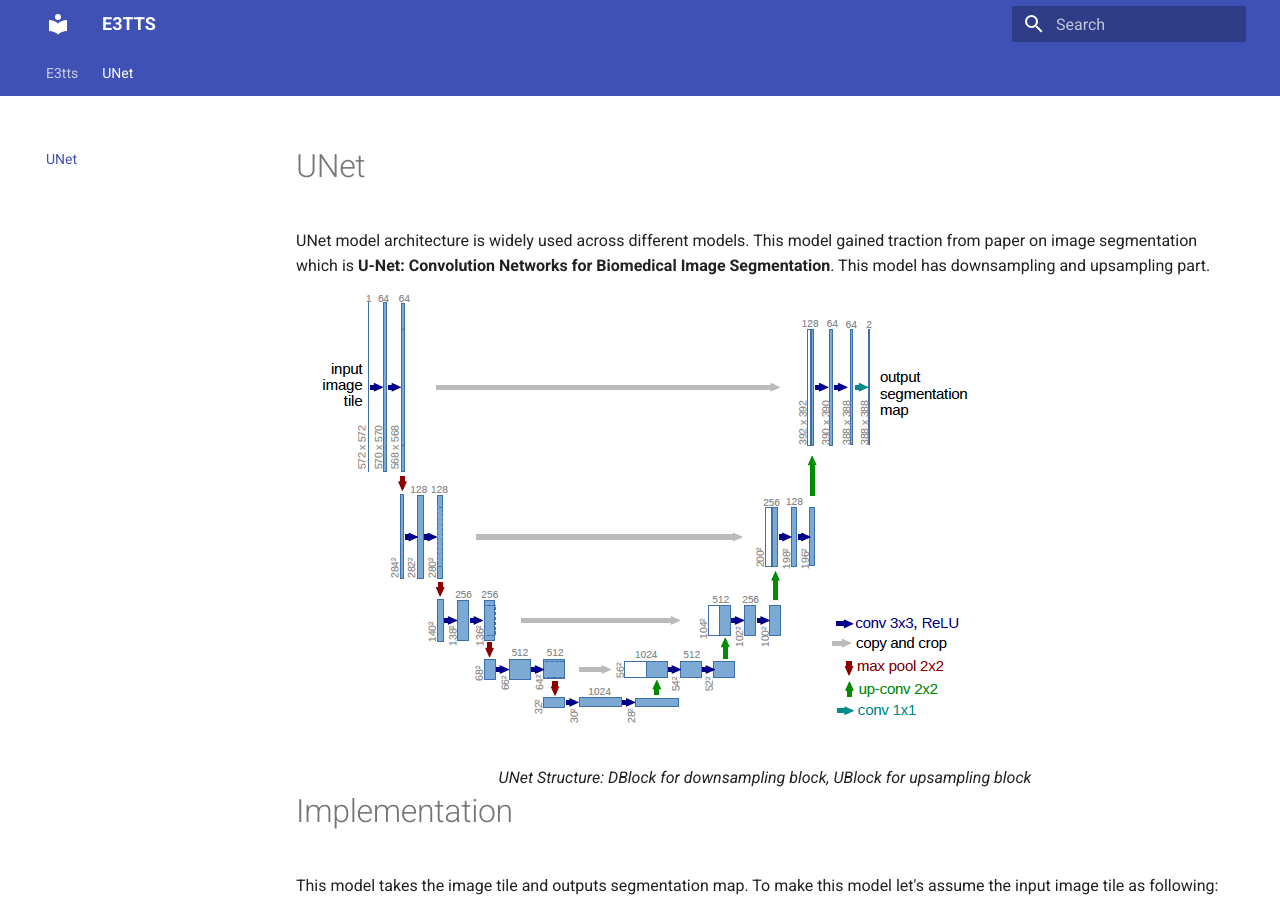
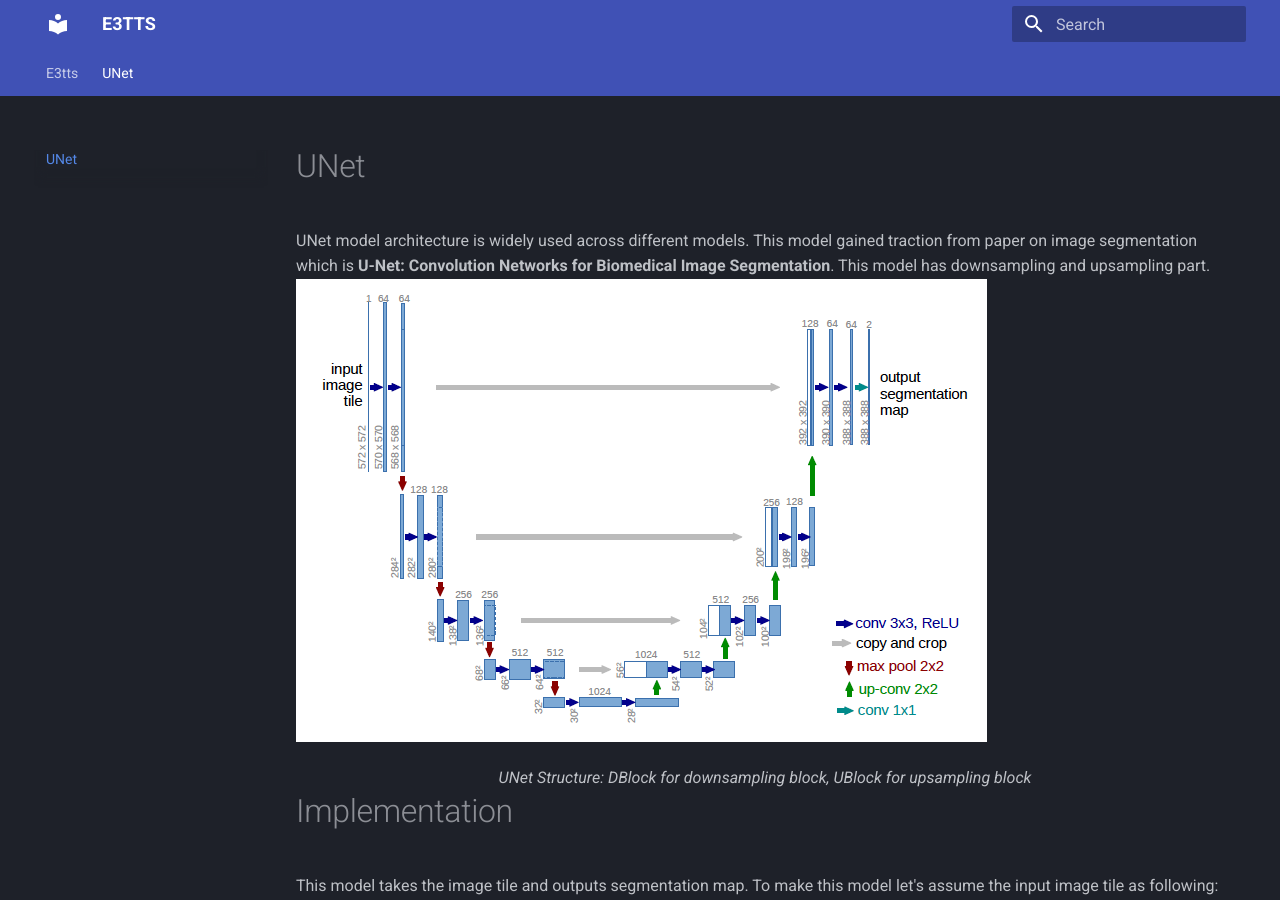
Before and after one commit to mac819/e3tts-doc, an MkDocs documentation site: the page built from docs/unet.md, in a window 1280 px wide and 900 px high. Built offline with MkDocs 1.6.1 and Material for MkDocs 9.7.7, drawn with Linux system fonts in a browser that asks for light colours; formulas are drawn with MathJax 3.

Commit message:
theme changes

```diff
--- a/mkdocs.yml
+++ b/mkdocs.yml
@@ -21,3 +21,5 @@ theme:
     - content.code.annotate
     - content.code.copy
     - content.tabs.link
+  palette:
+    scheme: slate  # Enables the dark theme
```
